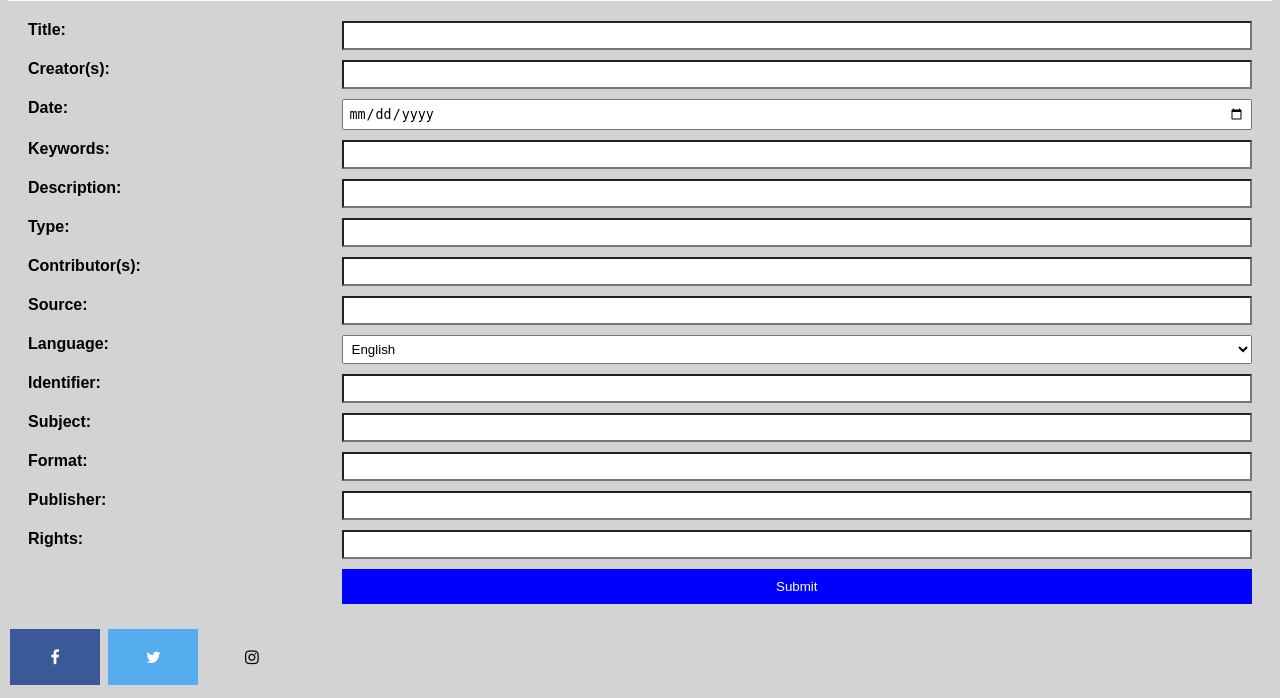
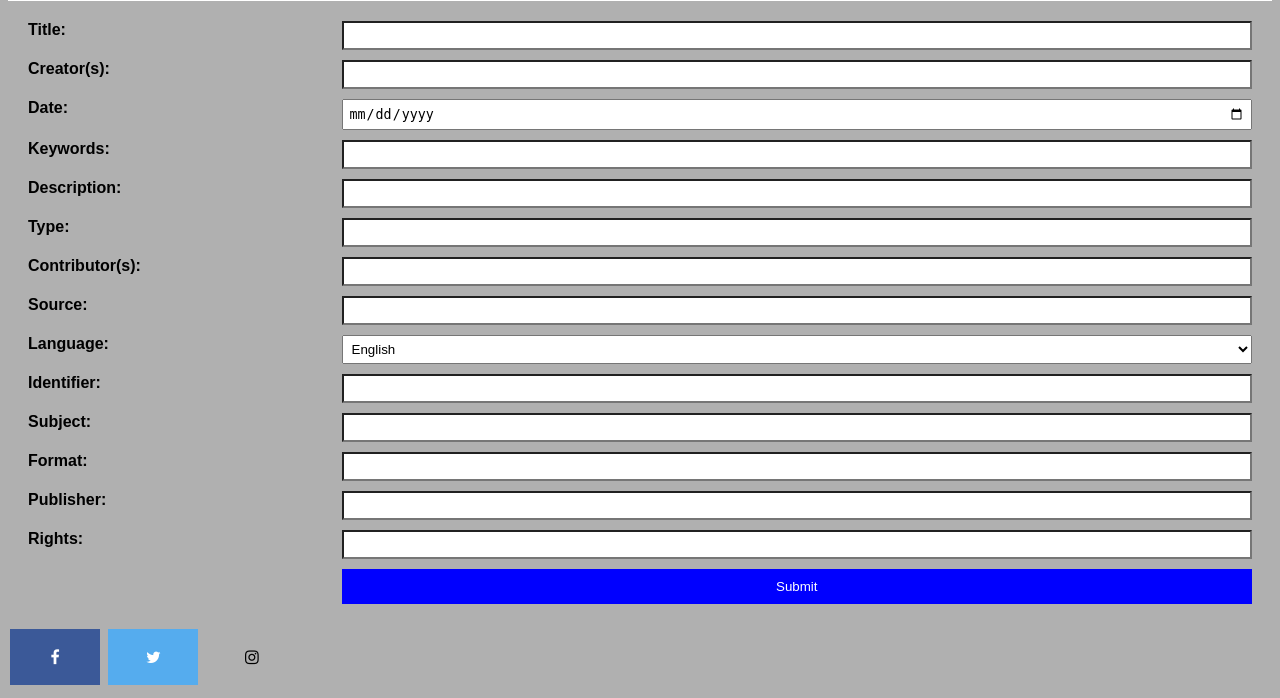
Before and after one commit to toancao1/capstone, a PHP site: page /catalogue.html in a window 1280 px wide. Shown: the part 399-1097 px from the top of the page. Run offline with PHP 8.4, Linux system fonts and the light colour scheme.

Commit message:
Update catalogue.css

```diff
--- a/catalogue.css
+++ b/catalogue.css
@@ -1,6 +1,6 @@
     /* Add some style to the page */
 body {
-        background-color: LightGray;
+        background-color: #B0B0B0;
         font-family: Arial, sans-serif;
 }
 
```
